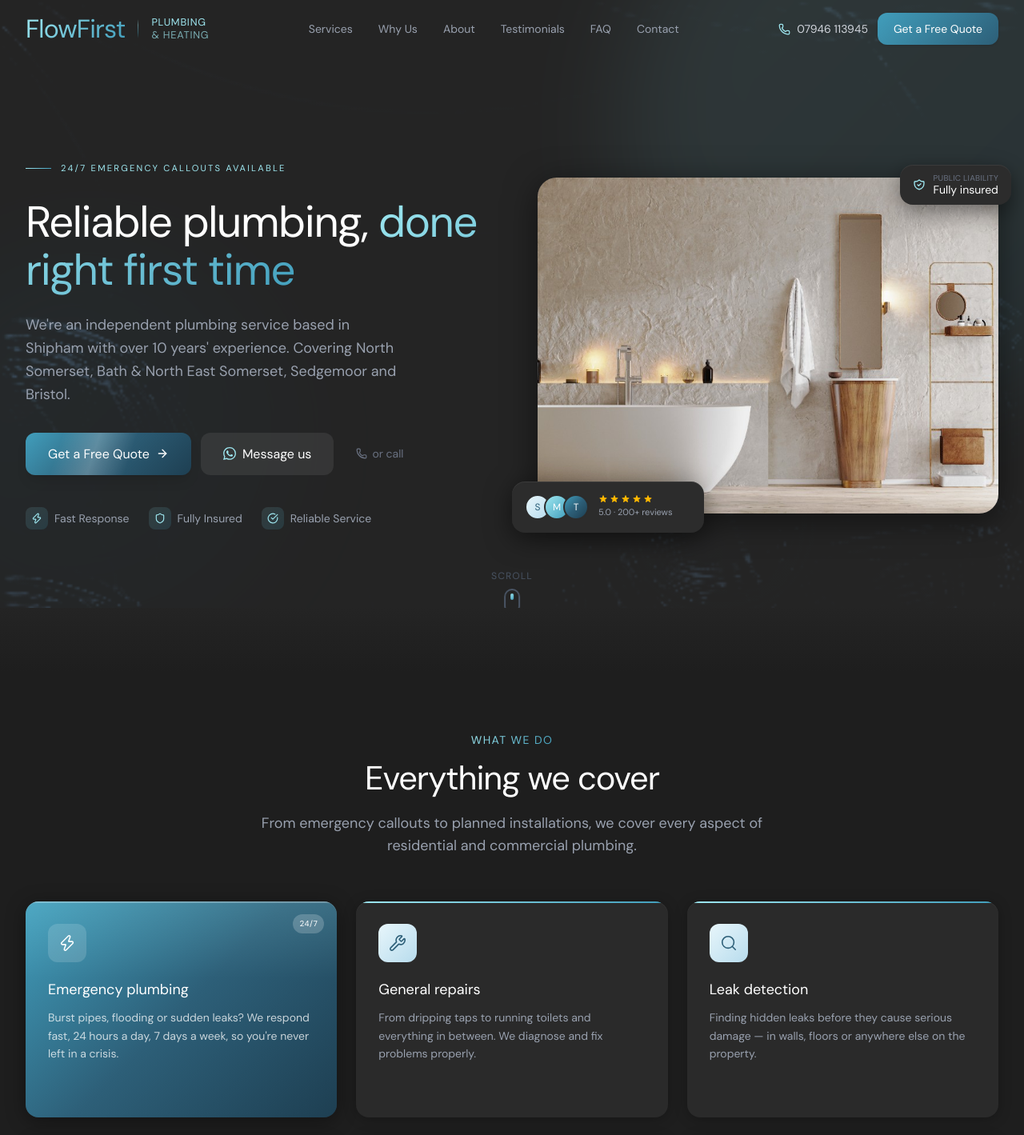
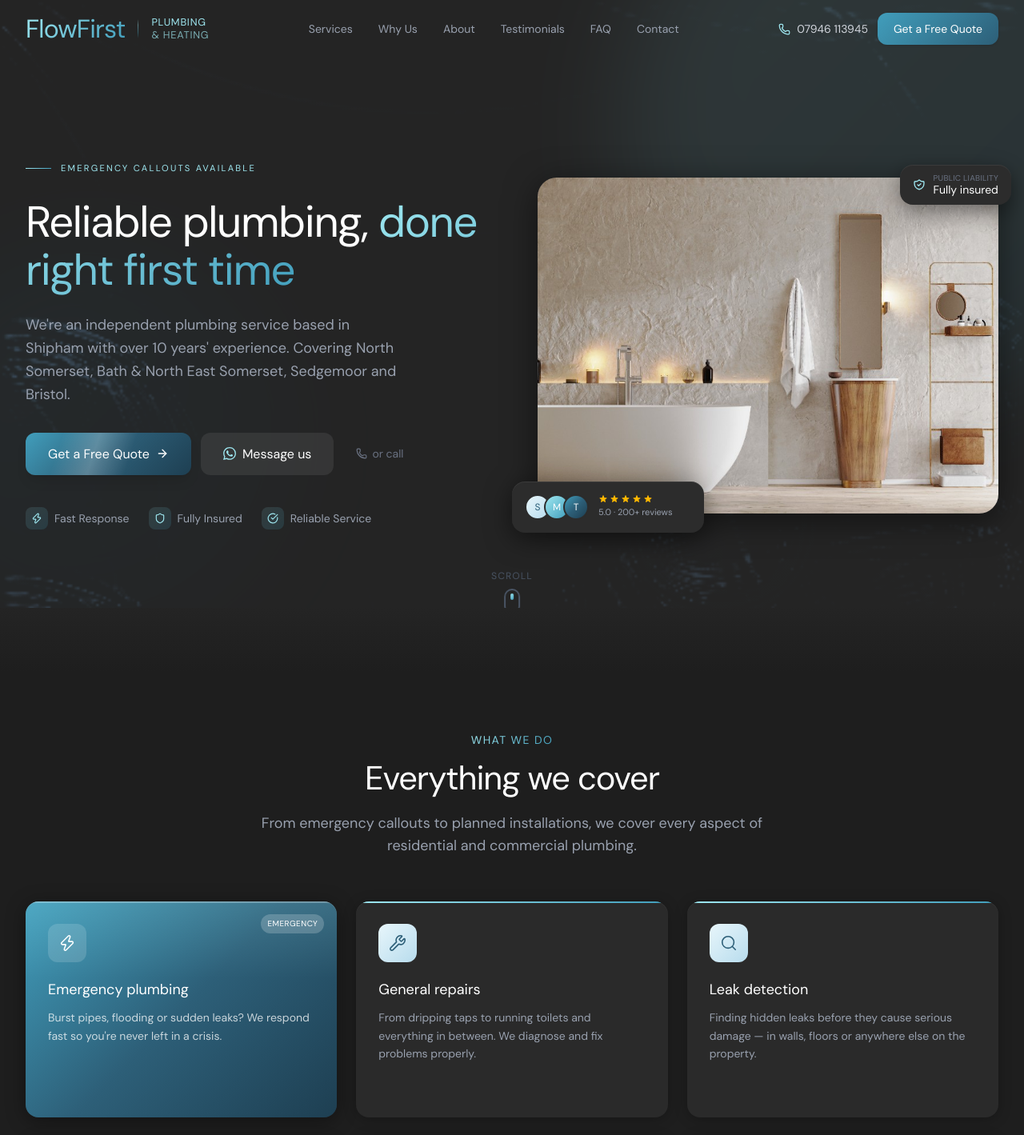
Before and after one commit to harrietamelia99/FlowFirst-Plumbing, a Next.js app: page / in a window 1280 px wide. Shown: the top 1419 px of the page at 80% size. Built offline with nearby package versions, Linux system fonts and the light colour scheme.

Commit message:
Remove all 24/7 references site-wide
Made-with: Cursor

```diff
--- a/src/components/Contact.tsx
+++ b/src/components/Contact.tsx
@@ -24,7 +24,7 @@ const contactInfo = [
     label: "Phone",
     value: "07946 113945",
     href: "tel:+447946113945",
-    sub: "Mon–Sat 7am–7pm · 24/7 emergencies",
+    sub: "Mon–Sat 7am–7pm",
   },
   {
     icon: MapPin,
@@ -38,7 +38,7 @@ const contactInfo = [
     label: "Hours",
     value: "Mon–Sat: 7am – 7pm",
     href: null,
-    sub: "Emergency callouts available 24/7",
+    sub: "Emergency callouts available",
   },
 ];
 
@@ -261,7 +261,7 @@ export default function Contact() {
 
                   <p className="mt-4 text-center text-xs text-gray-500">
                     We respond within 2 hours during working hours. For
-                    emergencies, call us directly. Available 24/7.
+                    emergencies, call us directly.
                   </p>
                 </form>
               )}
--- a/src/components/FAQ.tsx
+++ b/src/components/FAQ.tsx
@@ -18,7 +18,7 @@ const faqs = [
   {
     question: "How quickly can you respond to a plumbing emergency?",
     answer:
-      "For emergencies, we aim to reach you within the hour across our service area. Available 24 hours a day, 7 days a week for urgent jobs like burst pipes, flooding or a complete loss of water.",
+      "For emergencies, we aim to reach you as quickly as possible across our service area. We prioritise urgent jobs like burst pipes, flooding or a complete loss of water.",
   },
   {
     question: "Are you fully qualified and insured?",
--- a/src/components/Footer.tsx
+++ b/src/components/Footer.tsx
@@ -149,7 +149,7 @@ export default function Footer() {
                 className="text-xs font-600 mb-1 bg-clip-text text-transparent"
                 style={{ backgroundImage: G.medium }}
               >
-                24/7 Emergency Line
+                Emergency Line
               </p>
               <a
                 href="tel:+447946113945"
--- a/src/components/Hero.tsx
+++ b/src/components/Hero.tsx
@@ -52,7 +52,7 @@ export default function Hero() {
             <div className="flex items-center gap-3 mb-7 animate-fade-in">
               <span className="block h-px w-8 shrink-0" style={{ background: G.medium }} />
               <span className="text-[0.7rem] font-700 tracking-[0.2em] uppercase text-[#9ee7f0]">
-                24/7 Emergency Callouts Available
+                Emergency Callouts Available
               </span>
             </div>
 
--- a/src/components/Services.tsx
+++ b/src/components/Services.tsx
@@ -14,7 +14,7 @@ const services = [
     icon: Zap,
     title: "Emergency plumbing",
     description:
-      "Burst pipes, flooding or sudden leaks? We respond fast, 24 hours a day, 7 days a week, so you're never left in a crisis.",
+      "Burst pipes, flooding or sudden leaks? We respond fast so you're never left in a crisis.",
     highlight: true,
   },
   {
@@ -111,7 +111,7 @@ export default function Services() {
                       style={{ background: "linear-gradient(180deg, #9ee7f0 0%, transparent 100%)" }}
                     />
                     <span className="absolute top-4 right-4 text-[10px] font-700 bg-white/20 text-white px-2 py-1 rounded-full tracking-wider uppercase">
-                      24/7
+                      Emergency
                     </span>
                   </>
                 )}
```
